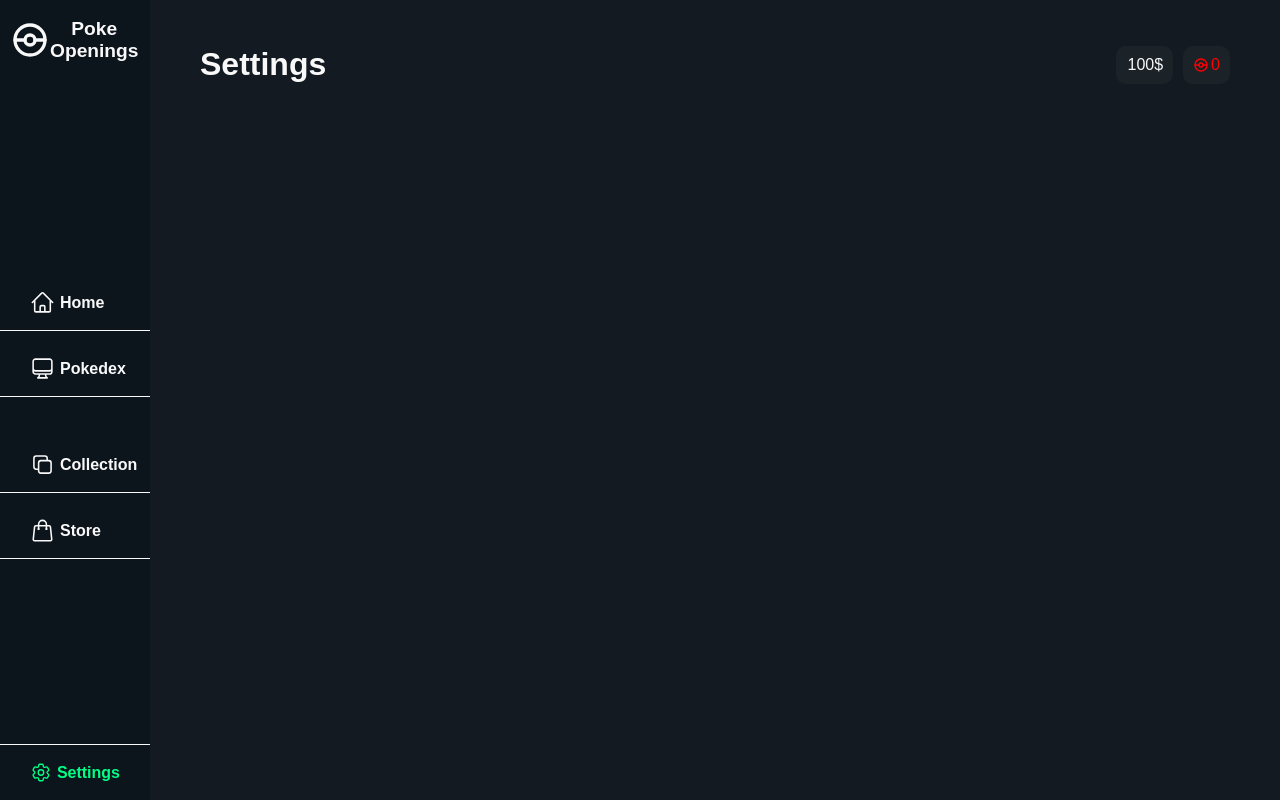
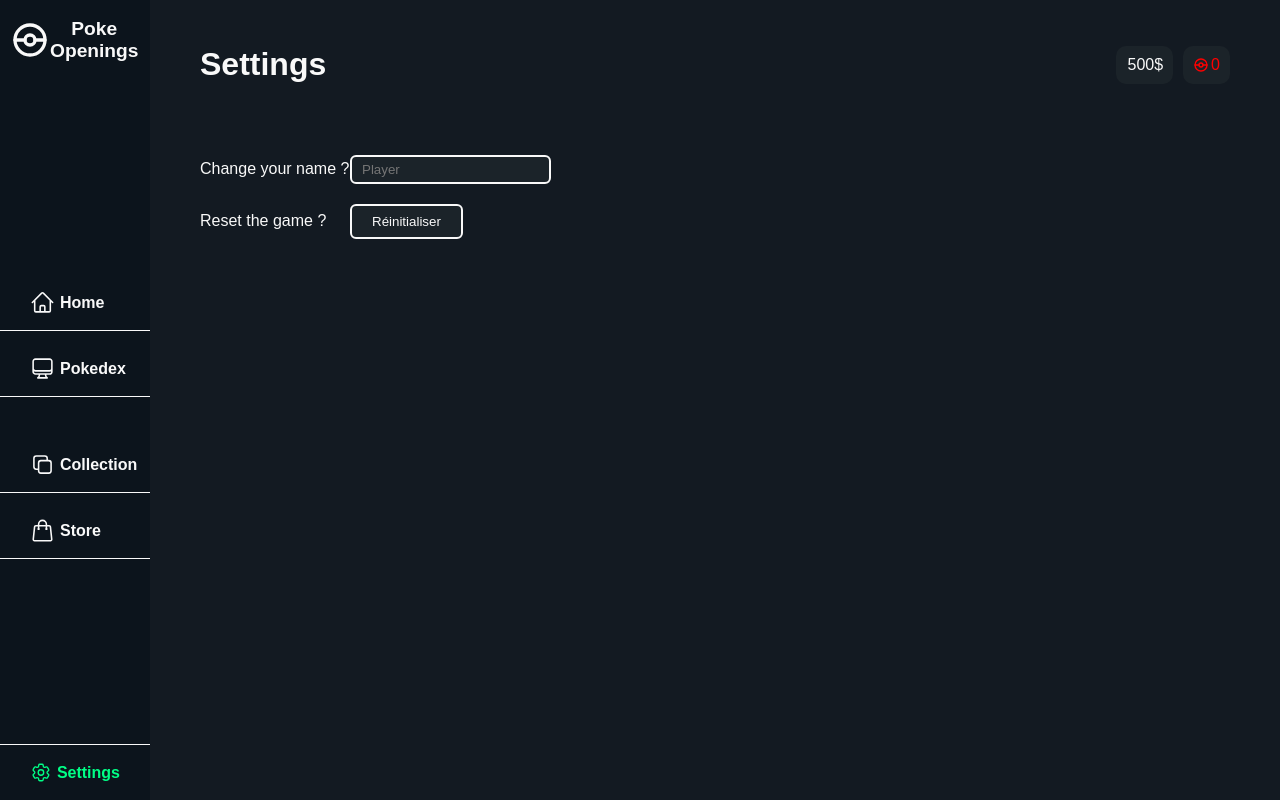
Before and after one commit to jawdaayyn/tp-react, a React (Vite) app: page /settings in a window 1280 px wide. Built offline with nearby package versions, Linux system fonts and the light colour scheme; no server answers; a web font is replaced by a local one.

Commit message:
final version

```diff
--- a/src/StateContext.jsx
+++ b/src/StateContext.jsx
@@ -23,8 +23,8 @@ export const StateProvider = ({ children }) => {
     loading: false,
     close: false,
     user: {
-      name: "Jawdan",
-      balance: 100,
+      name: "Player",
+      balance: 500,
       collection: [],
       favorites: [],
       packs: {
--- a/src/pages/Home/Home.jsx
+++ b/src/pages/Home/Home.jsx
@@ -15,9 +15,13 @@ export default function Home() {
       return (
         <PackOpening
           rarity={rarity}
-          data={state.cache.pokemons.filter(
-            (e) => !legendaries.includes(e.name)
-          )}
+          data={
+            rarity === "common"
+              ? state.cache.pokemons.filter(
+                  (e) => !legendaries.includes(e.name)
+                )
+              : state.cache.pokemons
+          }
           onOpened={(cards) => {
             const moneyEarnt = Math.floor(Math.random() * 1000);
 
--- a/src/pages/Settings/Settings.jsx
+++ b/src/pages/Settings/Settings.jsx
@@ -1,7 +1,13 @@
-import React from "react";
+import React, { useState } from "react";
 import { Header } from "../../components/Header";
+import { useAppState } from "../../StateContext";
+import toast from "react-hot-toast";
+export default function Settings() {
+  const { state, dispatch } = useAppState();
 
-export default function Settings() {
+  const [validate, setValidate] = useState(false);
+  const [name, setName] = useState("");
+
   return (
     <div
       className="df col"
@@ -10,6 +16,149 @@ export default function Settings() {
       }}
     >
       <Header title={"Settings"} />
+
+      <div
+        className="df col"
+        style={{
+          marginTop: "50px",
+        }}
+      >
+        <div className="df aic">
+          <span
+            style={{
+              width: "150px",
+            }}
+          >
+            Change your name ?
+          </span>
+          <input
+            value={name}
+            onChange={({ target }) => setName(target.value)}
+            placeholder={state.user.name}
+            style={{
+              padding: "5px 10px",
+              background: "var(--darkgrey)",
+              outline: "none",
+              border: "2px solid var(--whitesmoke)",
+              borderRadius: "6px",
+              color: "var(--whitesmoke)",
+            }}
+          />
+          {name.length ? (
+            <span
+              style={{
+                marginLeft: "20px",
+                cursor: "pointer",
+                padding: "8px",
+                borderRadius: "6px",
+                border: "2px solid var(--whitesmoke)",
+              }}
+              onClick={() => {
+                toast.success(`Your name is now ${name} !`);
+                dispatch({
+                  selection: "user",
+                  action: {
+                    ...state.user,
+                    name,
+                  },
+                }),
+                  setName("");
+              }}
+            >
+              Validate
+            </span>
+          ) : null}
+        </div>
+
+        <div
+          className="df aic"
+          style={{
+            marginTop: "20px",
+          }}
+        >
+          <span
+            style={{
+              width: "150px",
+            }}
+          >
+            Reset the game ?
+          </span>
+          <button
+            onClick={() => {
+              setValidate(true);
+            }}
+            style={{
+              cursor: "pointer",
+              background: "var(--darkgrey)",
+              outline: "none",
+              border: "2px solid var(--whitesmoke)",
+              borderRadius: "6px",
+              color: "var(--whitesmoke",
+              padding: "8px 20px",
+            }}
+          >
+            Réinitialiser
+          </button>
+        </div>
+        {validate && (
+          <div
+            className="df aic"
+            style={{
+              marginTop: "20px",
+            }}
+          >
+            <span
+              style={{
+                width: "150px",
+              }}
+            >
+              Are you sure ?
+            </span>
+            <span
+              style={{
+                marginRight: "20px",
+                cursor: "pointer",
+                padding: "8px",
+                borderRadius: "6px",
+                border: "2px solid var(--whitesmoke)",
+              }}
+              onClick={() => {
+                toast.success("Game reseted !");
+                dispatch({
+                  selection: "user",
+                  action: {
+                    ...state.user,
+                    balance: 500,
+                    collection: [],
+                    favorites: [],
+                    packs: {
+                      legendary: 2,
+                      rare: 1,
+                      epic: 1,
+                      common: 0,
+                    },
+                  },
+                }),
+                  localStorage.clear();
+                setValidate(false);
+              }}
+            >
+              Oui
+            </span>
+            <span
+              style={{
+                cursor: "pointer",
+                padding: "8px",
+                borderRadius: "6px",
+                border: "2px solid var(--whitesmoke)",
+              }}
+              onClick={() => setValidate(false)}
+            >
+              Non
+            </span>
+          </div>
+        )}
+      </div>
     </div>
   );
 }
```
